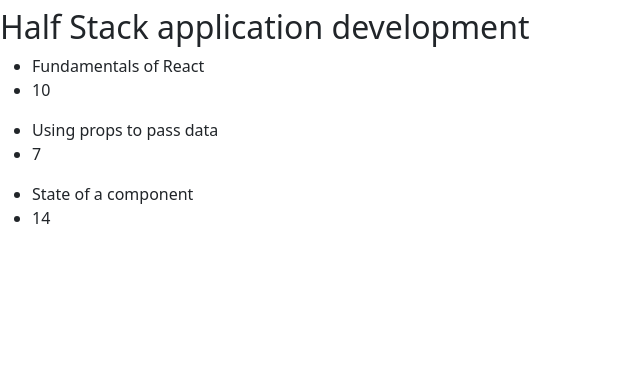
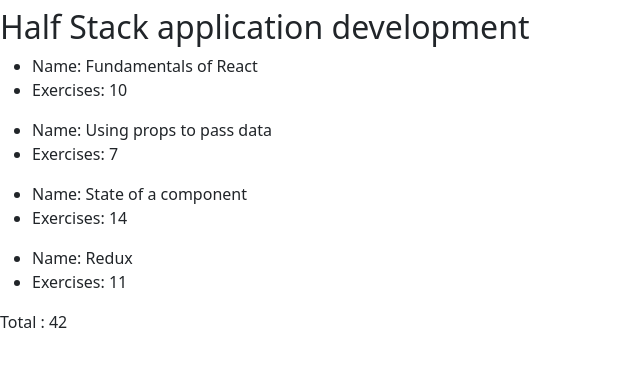
Before and after one commit to Peterzolo/Part2, a React (Create React App) app: page / in a window 1280 px wide. Shown: the top 366 px of the page, without its empty margins (0-640 px from the left). Built offline with nearby package versions, Linux system fonts and the light colour scheme.

Commit message:
Exercises
Added total exercises

```diff
--- a/src/components/Content.jsx
+++ b/src/components/Content.jsx
@@ -2,6 +2,8 @@
 import Part from "./Part";
 
 const Content = ({ content }) => {
+  const total = content.reduce((acc, part) => acc + part.exercises, 0);
+
   return (
     <div>
       {content.map((part) => (
@@ -9,6 +11,7 @@
           <Part part={part} />
         </div>
       ))}
+      <div>Total : {total}</div>
     </div>
   );
 };
--- a/src/components/Part.jsx
+++ b/src/components/Part.jsx
@@ -1,11 +1,12 @@
 import React from "react";
 
 const Part = ({ part }) => {
+  console.log("PARTS", part);
   return (
     <div>
       <ul>
-        <li>{part.name}</li>
-        <li>{part.exercises}</li>
+        <li>Name: {part.name}</li>
+        <li>Exercises: {part.exercises}</li>
       </ul>
     </div>
   );
--- a/src/data.js
+++ b/src/data.js
@@ -17,5 +17,10 @@
       exercises: 14,
       id: 3,
     },
+    {
+      name: "Redux",
+      exercises: 11,
+      id: 4,
+    },
   ],
 };
```
